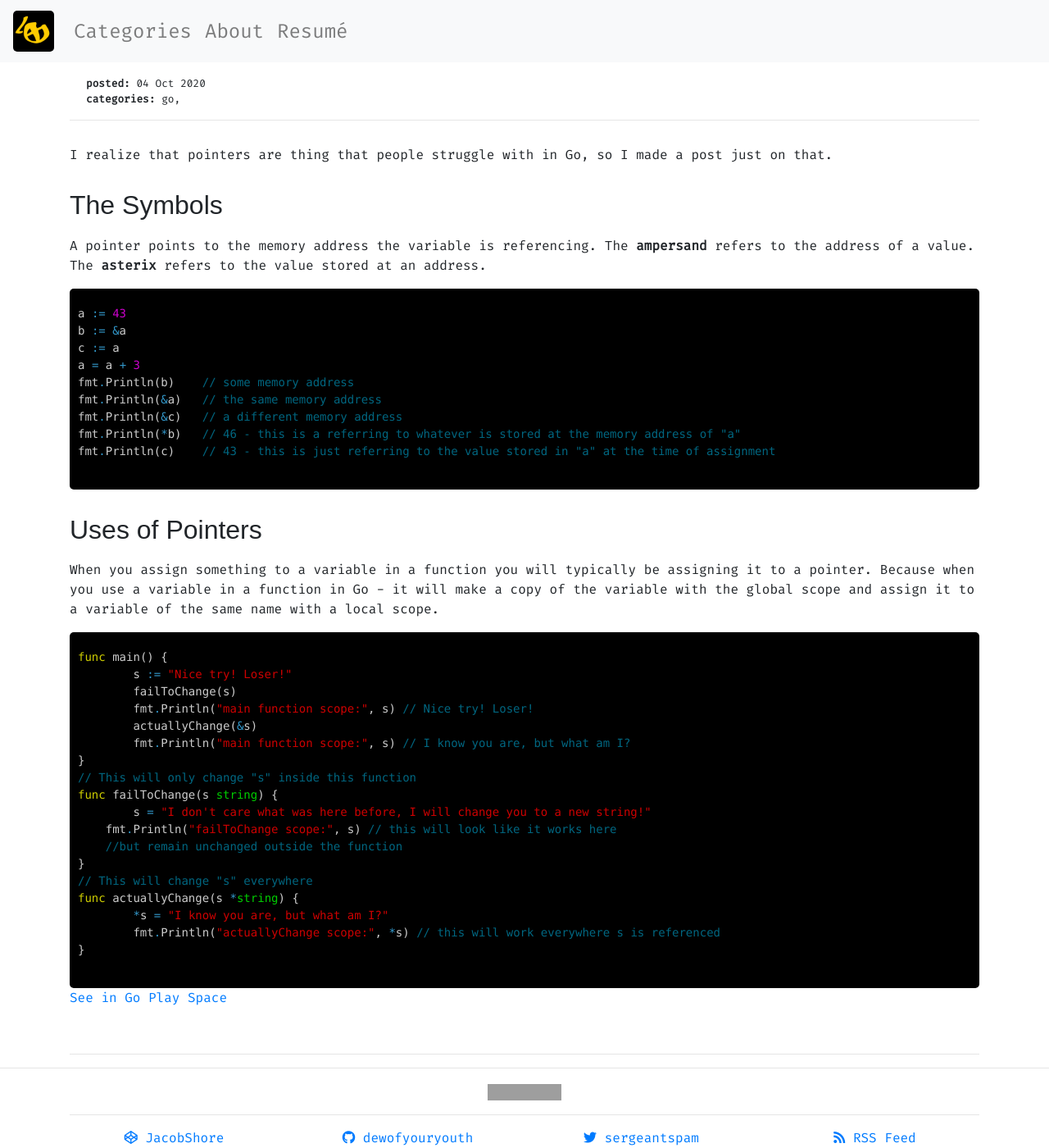
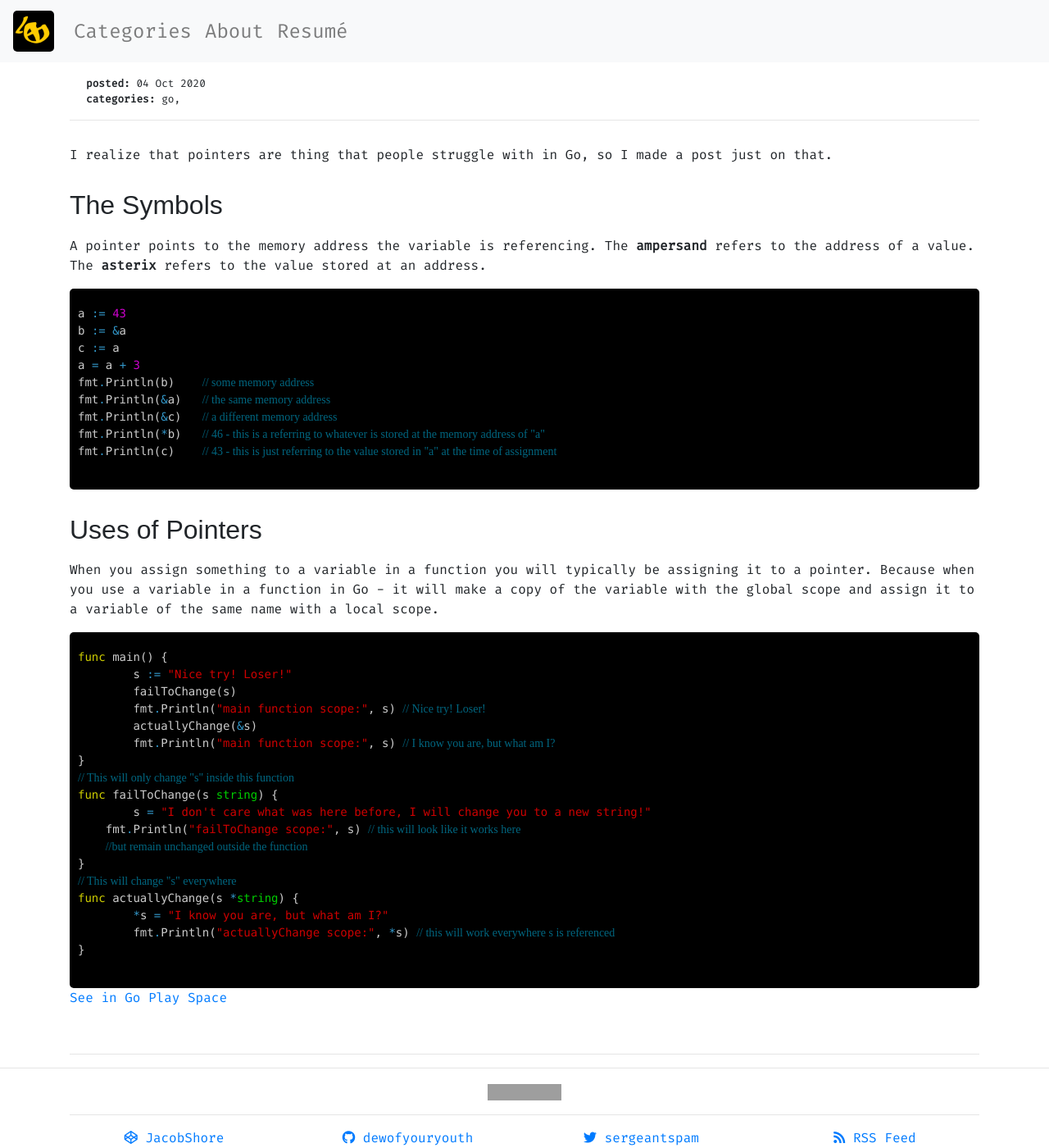
Before and after one commit to DewofyourYouth/DewofyourYouth.github.io, a Jekyll site: the page built from _posts/2020-10-04-some-notes-on-pointers.md, in a window 1280 px wide and 1400 px high, scrolled down 116 px. Shown: the whole window at 82% size. Built offline with Jekyll 4.4.1, drawn with Linux system fonts in a browser that asks for light colours; nearby versions of some CDN libraries; some web fonts are replaced; comment, search, counter and statistics services are not loaded; grey boxes are pictures that could not be loaded.

Commit message:
cursive font

```diff
--- a/css/vim.css
+++ b/css/vim.css
@@ -1,6 +1,7 @@
+@import url('https://fonts.googleapis.com/css2?family=Petit+Formal+Script&display=swap');
 .highlight .hll { background-color: #222222 }
 .highlight  { background: #000000; color: #cccccc; padding: 10px 5px; border-radius: 5px; }
-.highlight .c { color: #006680 } /* Comment */
+.highlight .c { color: #006680; font-family: 'Petit Formal Script', cursive; } /* Comment */
 .highlight .err { color: #cccccc; border: 1px solid #FF0000 } /* Error */
 .highlight .esc { color: #cccccc } /* Escape */
 .highlight .g { color: #cccccc } /* Generic */
```
